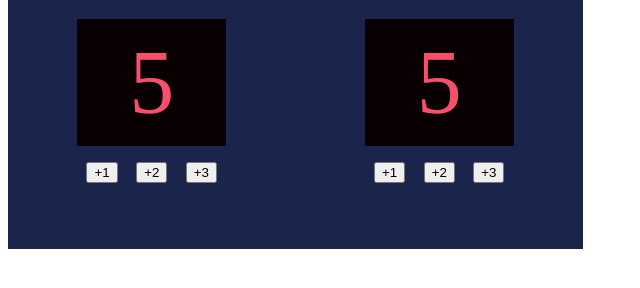
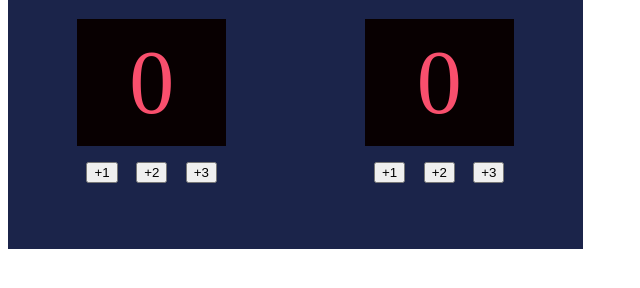
Before and after one commit to abenezer444/score-board, a plain HTML site: page index.html in a window 1280 px wide. Shown: the part 144-432 px from the top of the page, without its empty margins (0-640 px from the left). Drawn offline with Linux system fonts and the light colour scheme.

Commit message:
Update index.html

```diff
--- a/index.html
+++ b/index.html
@@ -11,7 +11,7 @@
     <div id="container">
         <div class="teams">
             <h1>HOME</h1>
-            <span class="score" id="home-score">5</span>
+            <span class="score" id="home-score">0</span>
             <div id="points">
                 <button onclick="addOneHome()">+1</button>
                 <button onclick="addTwoHome()">+2</button>
@@ -21,7 +21,7 @@
         </div>
         <div class="teams">
             <h1>AWAY</h1>
-            <span class="score" id="away-score">5</span>
+            <span class="score" id="away-score">0</span>
             <div id="points">
                 <button onclick="addOneAway()">+1</button>
                 <button onclick="addTwoAway()">+2</button>
```
